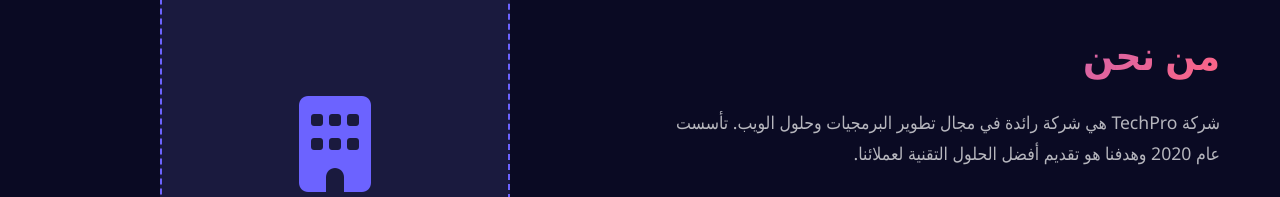
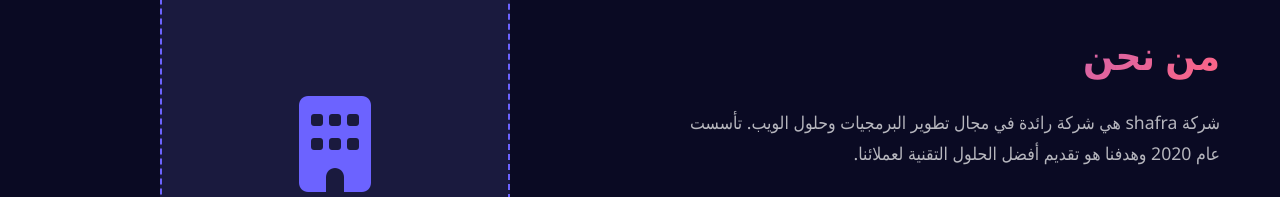
Before and after one commit to apdolona-cmd/shafra0, a plain HTML site: page index.html in a window 1280 px wide. Shown: the part 2913-3110 px from the top of the page. Drawn offline with Linux system fonts and the light colour scheme.

Commit message:
Update index.html

```diff
--- a/index.html
+++ b/index.html
@@ -151,7 +151,7 @@
             <div class="about-content">
                 <div class="about-text">
                     <h2 class="section-title">من نحن</h2>
-                    <p id="about-desc">شركة TechPro هي شركة رائدة في مجال تطوير البرمجيات وحلول الويب. تأسست عام 2020 وهدفنا هو تقديم أفضل الحلول التقنية لعملائنا.</p>
+                    <p id="about-desc">شركة shafra هي شركة رائدة في مجال تطوير البرمجيات وحلول الويب. تأسست عام 2020 وهدفنا هو تقديم أفضل الحلول التقنية لعملائنا.</p>
                     <div class="about-features">
                         <div class="feature">
                             <i class="fas fa-check-circle"></i>
```
